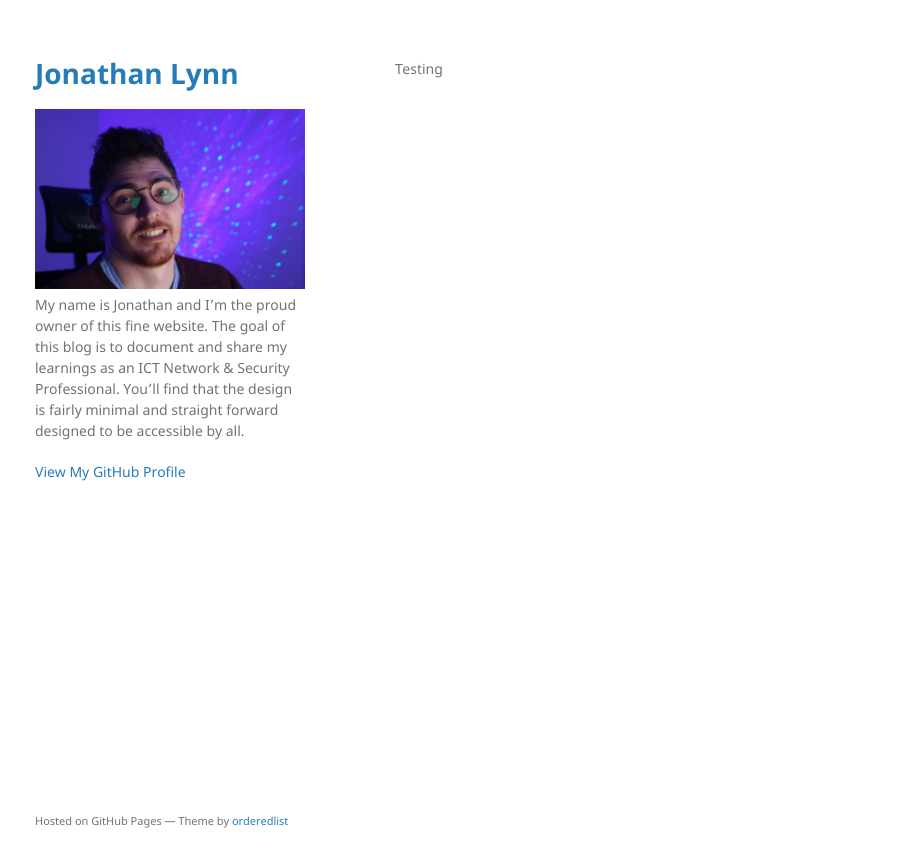
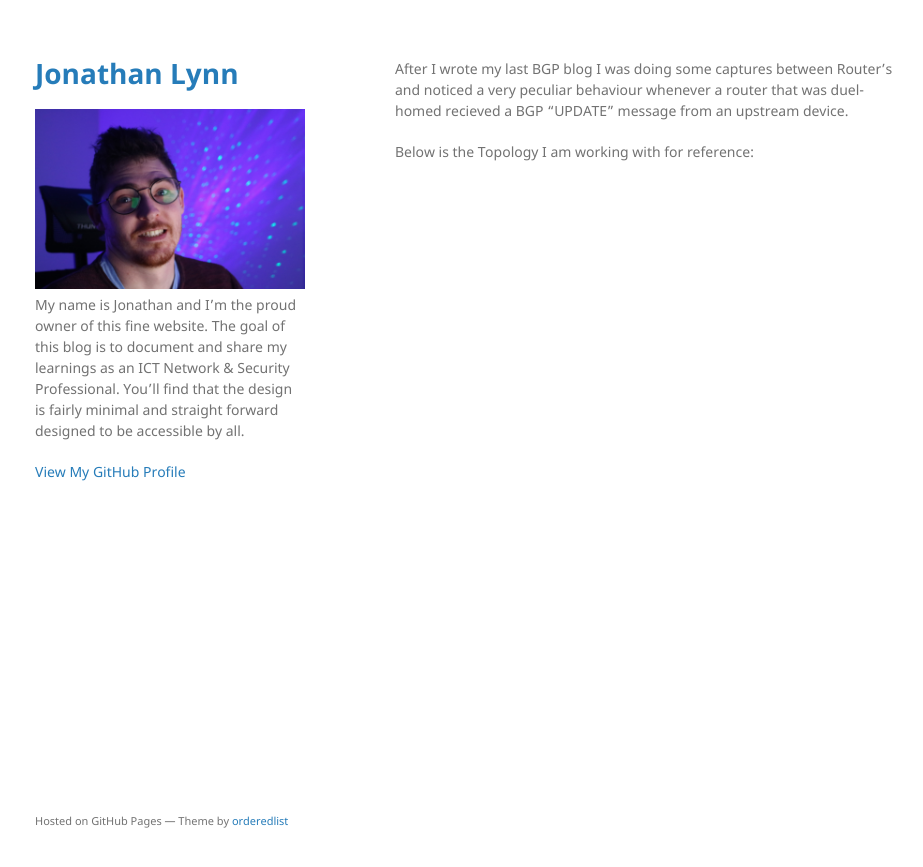
Before and after one commit to jonathanLynn/jonathanlynn.github.io, a Jekyll site: the page built from assets/blogposts/2021-JUL-BGP-returnupdatepackets.md, in a window 1280 px wide. Shown: the top 867 px of the page, without its empty margins (175-1098 px from the left). Built offline with Jekyll 4.4.1, drawn with Linux system fonts in a browser that asks for light colours; our own code applies the rules of GitHub Pages for plain Markdown files.

Commit message:
Update 2021-JUL-BGP-returnupdatepackets.md

```diff
--- a/assets/blogposts/2021-JUL-BGP-returnupdatepackets.md
+++ b/assets/blogposts/2021-JUL-BGP-returnupdatepackets.md
@@ -1 +1,3 @@
-Testing
+After I wrote my last BGP blog I was doing some captures between Router's and noticed a very peculiar behaviour whenever a router that was duel-homed recieved a BGP "UPDATE" message from an upstream device.
+
+Below is the Topology I am working with for reference:
```
